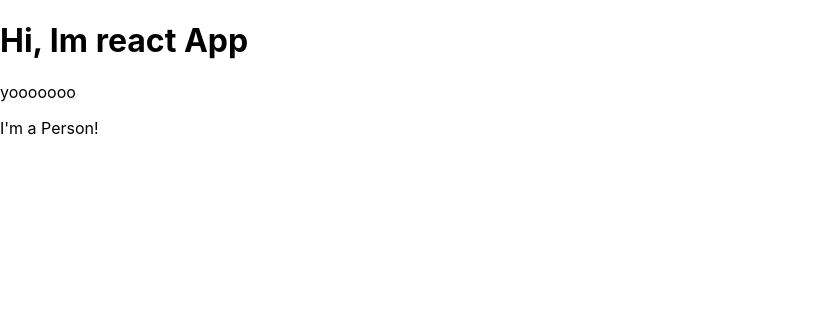
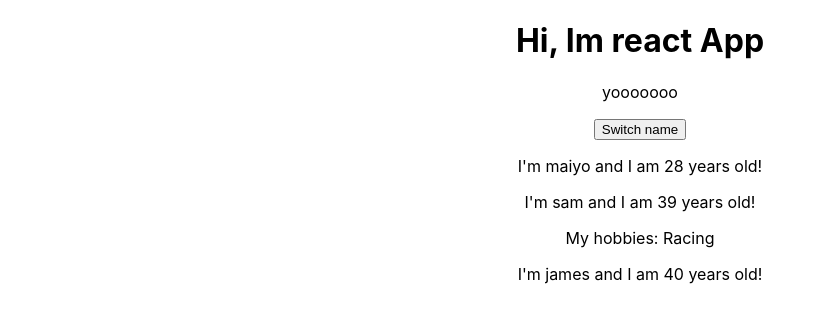
Before and after one commit to maiyopabz/Understanding-the-base-features-and-syntax., a React (Create React App) app: page / in a window 1280 px wide. Shown: the top 322 px of the page, without its empty margins (0-826 px from the left). Built offline with nearby package versions, Linux system fonts and the light colour scheme.

Commit message:
Understanding the "Children" Props.

```diff
--- a/src/App.js
+++ b/src/App.js
@@ -4,16 +4,27 @@
 import Person from './Person/Person';
 
 class App extends Component {
+  state = {
+    persons: [
+      { name: 'maiyo', age: 28},
+      { name: 'sam', age: 39},
+      { name: 'james', age: 40}
+    ]
+  }
+
   render() {
     return (
-      <div ClassName= 'App'>
+      <div className= 'App'>
 
         <h1> Hi, Im react App</h1>
         <p> yooooooo</p>
-        <Person />
+        <button>Switch name</button>
+        <Person name={this.state.persons[0].name} age={this.state.persons[0].age}/>
+        <Person name={this.state.persons[1].name} age={this.state.persons[1].age}> My hobbies: Racing</Person>
+        <Person name={this.state.persons[2].name} age={this.state.persons[2].age}/>
 
       </div>
-    )
+    );
   }
 }
 
--- a/src/Person/Person.js
+++ b/src/Person/Person.js
@@ -1,7 +1,15 @@
 import React from 'react';
 
-const person = () => {
-    return <p> I'm a Person!</p>
-}
+const person = (props) => {
+    return (
+        <div>
+
+        <p> I'm {props.name} and I am {props.age} years old!</p>
+        <p>{props.children}</p>
+
+        </div>
+
+    )
+};
 
 export default person;
```
